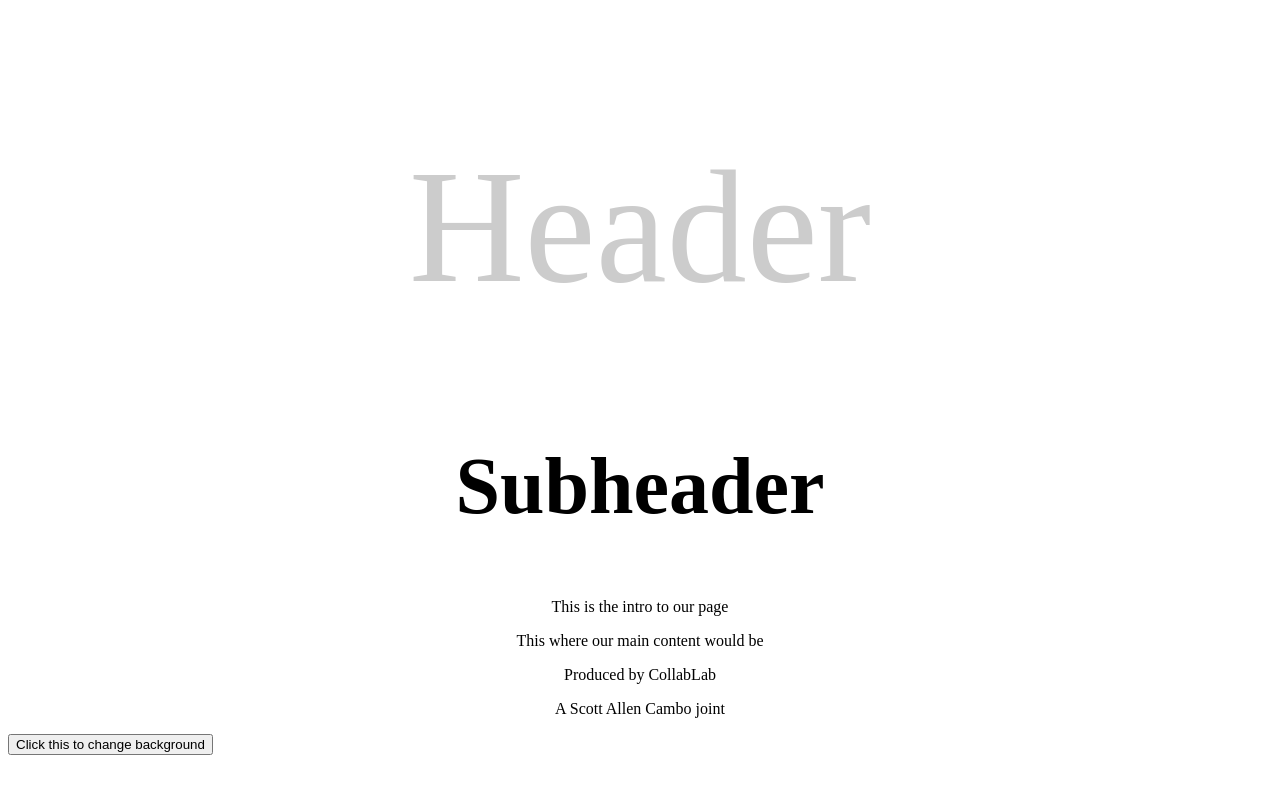
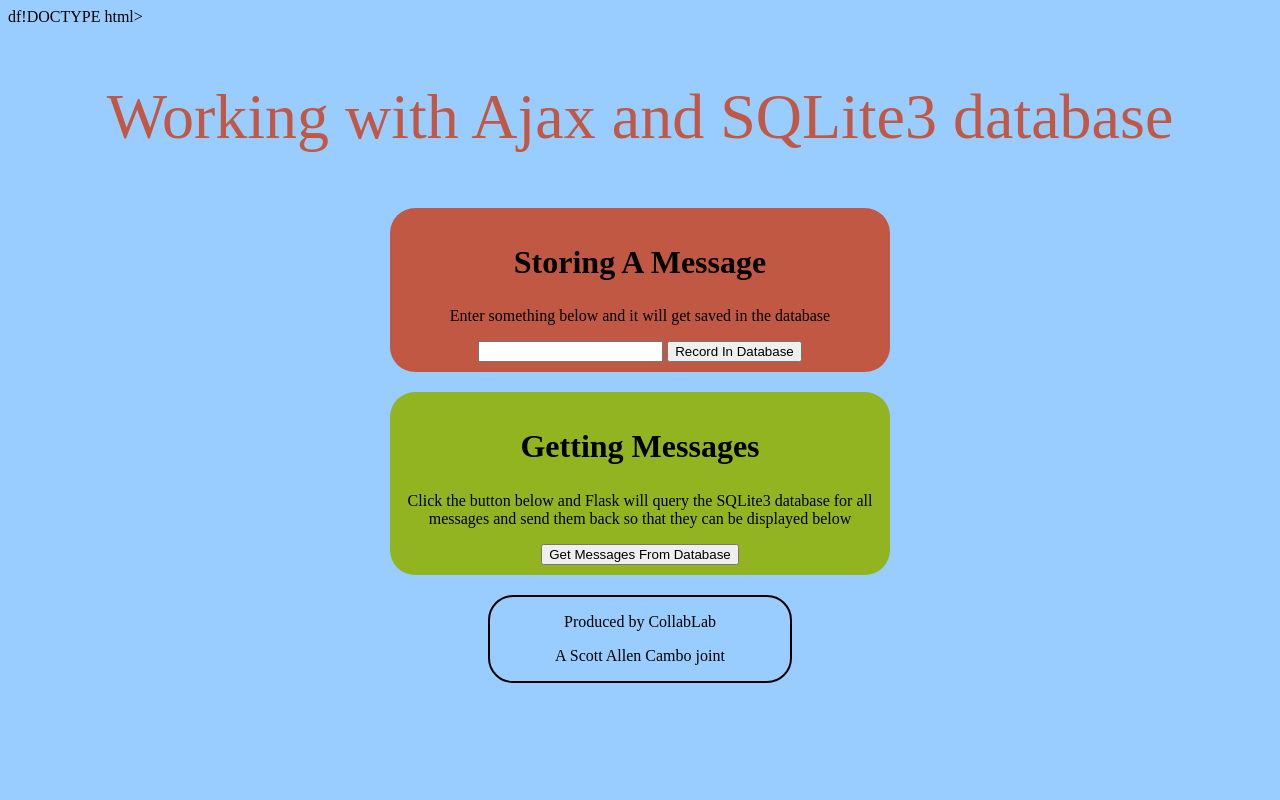
Before and after one commit to CollabLab/CollabLab-Flask-basic, a Flask app: page / in a window 1280 px wide. Run offline with Flask 2, Linux system fonts and the light colour scheme.

Commit message:
added app2

```diff
--- a/app2/run.py
+++ b/app2/run.py
@@ -1,10 +1,44 @@
-from flask import Flask, send_from_directory
-
+import sqlite3
+from flask import Flask, jsonify, send_from_directory, g, request
+from time import time
 
 '''Example taken from http://codepen.io/asommer70/blog/serving-a-static-directory-with-flask'''
-
 app = Flask(__name__, static_url_path='/')
 app.debug = True
+
+'''DATABASE setup'''
+DATABASE = '/data/data_1.db'
+
+def connect_to_database():
+				return sqlite3.connect('data/data_1.db')
+
+def get_db():
+				db = getattr(g, '_database', None)
+				if db is None:
+								db = g._database = connect_to_database()
+				return db
+
+@app.teardown_appcontext
+def close_connection(exception):
+				db = getattr(g, '_database', None)
+				if db is not None:
+								db.close()
+
+def insert_message(message):
+				insert_q = "INSERT INTO messages (time, message) VALUES (?,?)"
+				con = get_db()
+				cur = con.cursor()
+				cur.execute(insert_q, (time(), message))
+				con.commit()
+				return "message was successfully entered"
+
+def get_messages():
+				select_q = "SELECT * FROM messages"
+				cur = get_db().cursor()
+				cur.execute(select_q)
+				rows = cur.fetchall()
+				return rows
+
 
 @app.route('/')
 def send_index():
@@ -22,6 +56,26 @@ def send_js(path):
 def send_css(path):
 				return send_from_directory('static/css', path)
 
+@app.route('/data', methods=['GET', 'POST'])
+def data_request():
+				if request.method == 'POST':
+								message = request.get_json().get('message_to_insert', None)
+								print "message was %s" % message
+								if message != None:
+												print "this got called"
+												success = insert_message(message)
+												return jsonify(success=success)
+								else:
+												return "message was None"
+				else:
+								return "was not POST"
+
+@app.route('/get_data', methods=['POST'])
+def serve_data():
+				if request.method == 'POST':
+								messages = get_messages()
+								return jsonify({"messages" : messages})
+
 if __name__ == "__main__":
 				host_loc = "127.0.0.1"
 				print "Running server at %s" % host_loc
--- a/app2/static/css/example.css
+++ b/app2/static/css/example.css
@@ -1,10 +1,14 @@
+body {
+				background-color:#99CCFF;
+}
+
 h1 {
-				color : #ccc;
+				color : #C15844;
 				font-family: "Advent Pro";
 				font-feature-settings: "'liga' 1";
 				font-kerning: auto;
 				font-style: normal;
-				font-size: 10em;
+				font-size: 4em;
 				font-weight: 400;
 				letter-spacing: 0;
 				line-height: 1.5em;
@@ -15,7 +19,7 @@ h1 {
 }
 
 h3 {
-				font-size:5em;
+				font-size:2em;
 				line-height:0.8em;
 				text-align:center;
 }
@@ -24,8 +28,31 @@ h3 {
 				text-align:center;
 }
 
+.section {
+				margin: 0 auto;
+				margin-top:20px;
+				margin-bottom:20px;
+				border-radius:25px;
+}
+
+#enter_message {
+				background-color:#C15844;
+				width:500px;
+				padding-top:10px;
+				padding-bottom:10px;
+}
+
+#get_messages {
+				background-color:#92B421;
+				width:500px;
+				padding-top:10px;
+				padding-bottom:10px;
+}
+
 #footer {
 				text-align:center;
+				border:2px solid;
+				width:300px;
 }
 
 button {
--- /dev/null
+++ b/app2/static/js/ajax_code.js
@@ -0,0 +1,55 @@
+var messagebox = document.getElementById("message_to_insert");
+var xmlhttp;
+
+function send_message_to_db(){
+				// get message from text box
+				var message = messagebox.value;
+
+				dict_to_send = {"message_to_insert" : message}
+				json_string = JSON.stringify(dict_to_send);
+				// send to database
+
+				if (window.XMLHttpRequest){
+								xmlhttp = new XMLHttpRequest();
+				} else {
+								xmlhttp = new ActiveXObject("Microsoft.XMLHTTP");
+				}
+
+				xmlhttp.onreadystatechange=function(){
+								console.log("state=="+xmlhttp.readyState+" , status=="+xmlhttp.status);
+								if (xmlhttp.readyState==4 && xmlhttp.status==200){
+												messagebox.value="";
+												console.log("xmlhttp.response == "+xmlhttp.responseText)
+								}
+				}
+
+				xmlhttp.open("POST", "/data", true);
+				xmlhttp.setRequestHeader("Content-Type", "application/json;charset=UTF-8");
+				xmlhttp.send(json_string);
+}
+
+function get_messages(){
+				if (window.XMLHttpRequest){
+								xmlhttp = new XMLHttpRequest();
+				} else {
+								xmlhttp = new ActiveXObject("Microsoft.XMLHTTP");
+				}
+
+				xmlhttp.onreadystatechange=function(){
+								console.log("state=="+xmlhttp.readyState+" , status=="+xmlhttp.status);
+								if (xmlhttp.readyState==4 && xmlhttp.status==200){
+												console.log("xmlhttp.response == "+xmlhttp.responseText)
+												add_messages(xmlhttp.responseText)
+								}
+				}
+
+				xmlhttp.open("POST", "/get_data", true);
+				xmlhttp.setRequestHeader("Content-Type", "application/json;charset=UTF-8");
+				xmlhttp.send();
+}
+
+function add_messages(responseText){
+				responseData = JSON.parse(responseText);
+				messages = responseData['messages'];
+				console.log(messages)
+}
--- a/app2/static/js/example.js
+++ /dev/null
@@ -1,14 +0,0 @@
-//set up global variables
-
-var color_vals = ["0","1","2","3","4","5","6","7","8","9",
-		              "A","B","C","D","E","F"];
-
-function changeBGColor(){
-				var color = "#";
-				for (i = 0; i < 6; i++){
-								color_index = Math.floor(Math.random()*16);
-								color += color_vals[color_index];
-				}
-				console.log("Changing color to " + color);
-				document.body.style.backgroundColor = color;
-}
--- a/app2/static/static_html/index.html
+++ b/app2/static/static_html/index.html
@@ -1,26 +1,35 @@
-<!DOCTYPE html>
+df!DOCTYPE html>
 <html>
 				<head>
 								<title>
-												CollabLab Flask Primer
+												CollabLab Flask Primer - App #2
 								</title>
 								<link rel="stylesheet" type="text/css" href="css/example.css">
-								<script src="js/example.js"></script>
+								<script src="js/ajax_code.js" defer></script>
 				</head>
 
 				<body>
-								<h1>Header</h1>
-								<h3>Subheader</h3>
+								<h1>Working with Ajax and SQLite3 database</h1>
 								<div id="main">
-												<p id='intro'>This is the intro to our page</p>
-												<p id='main'>This where our main content would be</p>
+												<div id="enter_message" class="section">
+																<h3 class='section_header'>Storing A Message</h3>
+																<p class='note'>Enter something below and it will get saved in the database</p>
+																<input type="textarea" id="message_to_insert">
+
+																<button onclick="send_message_to_db()">Record In Database</button>
+												</div>
+
+												<div id="get_messages" class="section">
+																<h3 class='section_header'>Getting Messages</h3>
+																<p class='note'>Click the button below and Flask will query the SQLite3 database for all messages and send them back so that they can be displayed below</p>
+																<button onclick="get_messages()">Get Messages From Database</button>
+												</div>
 								</div>
 
-								<div id="footer">
+								<div id="footer" class="section">
 												<p class="tiny">Produced by CollabLab</p>
 												<p class="tiny">A Scott Allen Cambo joint</p>
 								</div>
 
-								<button type="button" onclick="changeBGColor()">Click this to change background</button>
 				</body>
 </html>
```
Also changed, not shown: app2/templates/helloworld.html (deleted, +0 -10 lines), app2/data/data_1.db (added).
